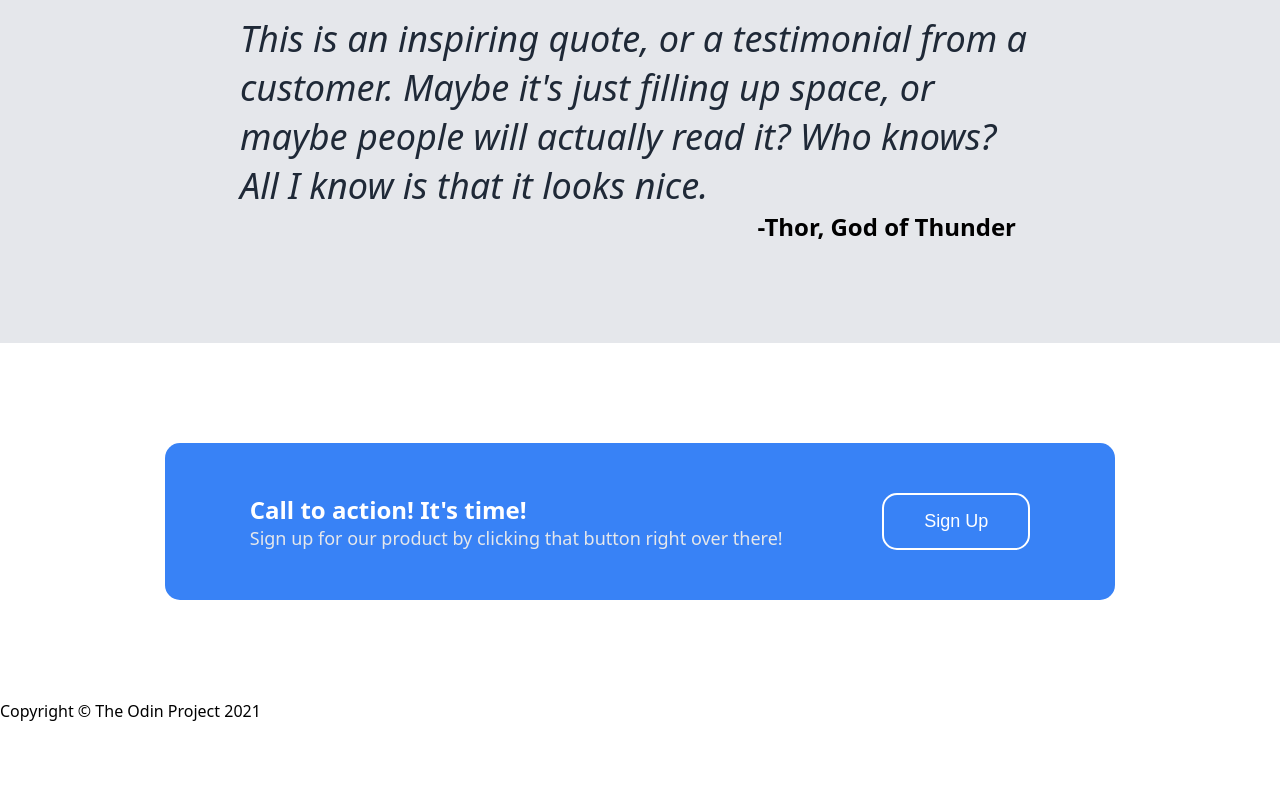
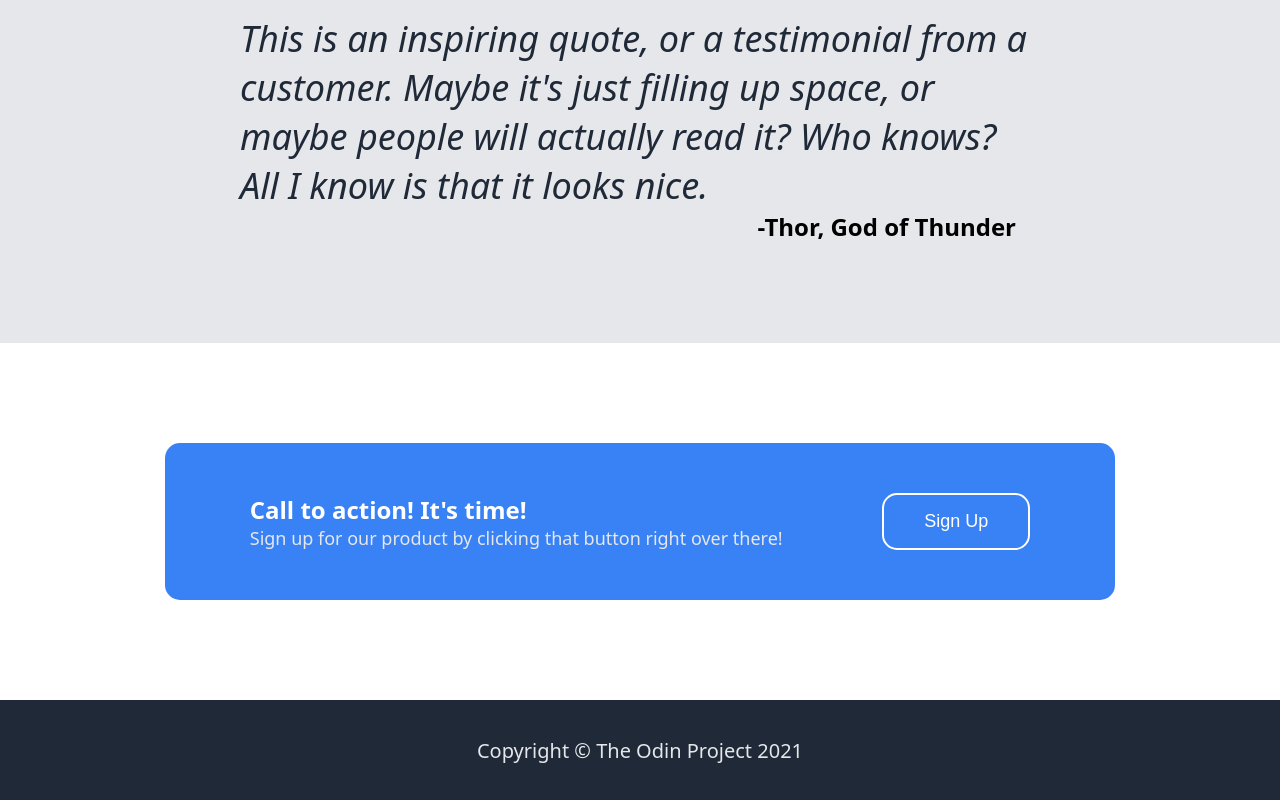
Before and after one commit to joonbug35/landing-page, a plain HTML site: page index.html in a window 1280 px wide. Shown: the part 1317-2117 px from the top of the page. Before the commit the page ends 2039 px from the top, so only its background shows below. Drawn offline with Linux system fonts and the light colour scheme.

Commit message:
Apply various styles to footer and center text

```diff
--- a/styles.css
+++ b/styles.css
@@ -174,3 +174,13 @@ a, .secondary-text {
     font-size: 18px;
     color:#e5e7eb;
 }
+
+.footer {
+    background-color: #1f2937;
+    color: #e5e7eb;
+    height: 100px;
+    font-size: 20px;
+    display: flex;
+    justify-content: center;
+    align-items: center;
+}
```
